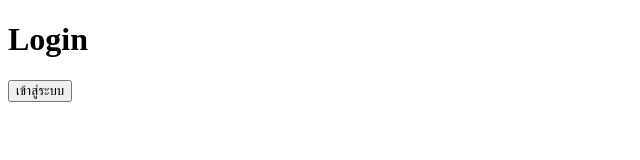
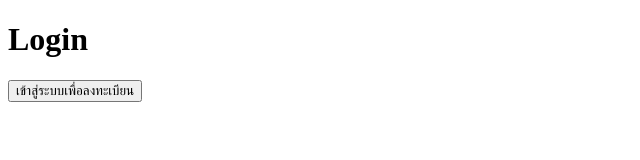
Before and after one commit to SeaSun3349/Tester, a plain HTML site: page index.html in a window 1280 px wide. Shown: the whole page, without its empty margins (0-640 px from the left). Drawn offline with Linux system fonts and the light colour scheme.

Commit message:
Update index.html

```diff
--- a/index.html
+++ b/index.html
@@ -3,7 +3,7 @@
 <head>
   <meta charset="UTF-8">
   <meta name="viewport" content="width=device-width, initial-scale=1.0">
-  <title>Login</title>
+  <title>ตรวจสอบจุดละทะเบียน</title>
   <script>
     const targetLatitude = 18.17399104889568;
     const targetLongitude = 100.1758576084034;
@@ -58,6 +58,6 @@
 <body>
   <h1>Login</h1>
   <div id="message"></div>
-  <button onclick="checkLocation()">เข้าสู่ระบบ</button>
+  <button onclick="checkLocation()">เข้าสู่ระบบเพื่อลงทะเบียน</button>
 </body>
 </html>
```
